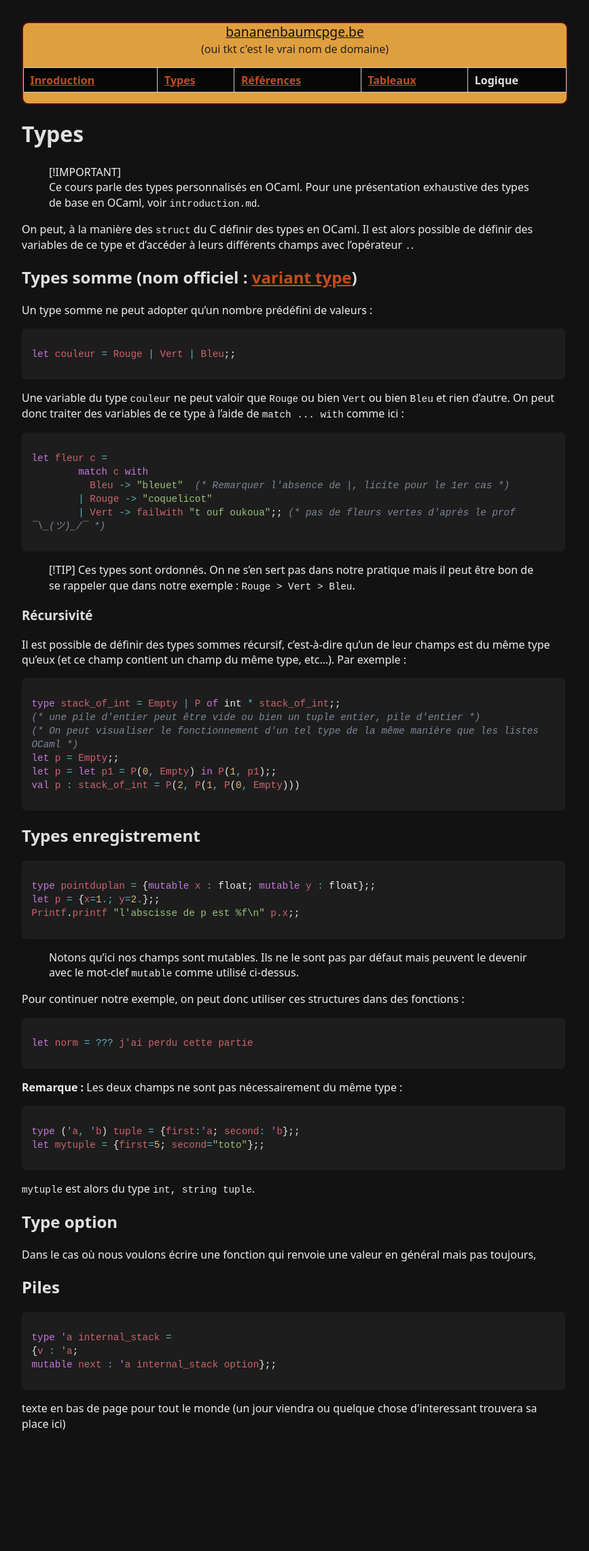
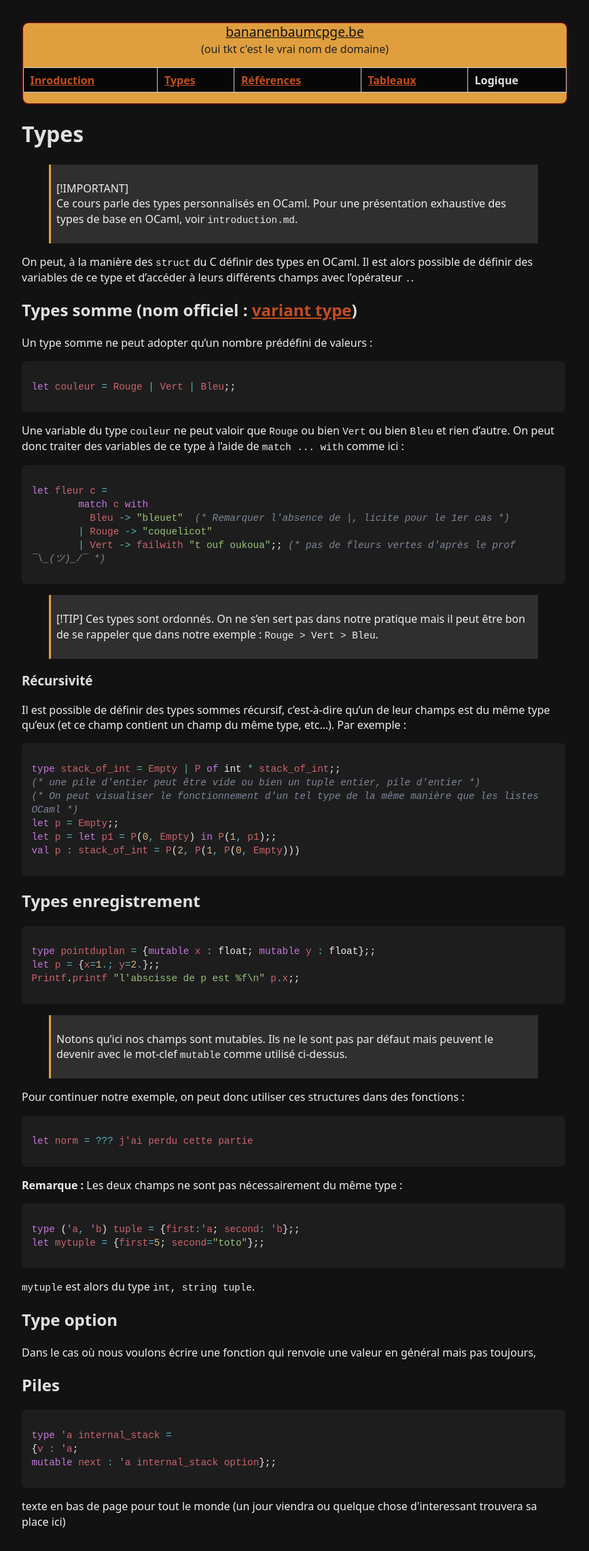
Before and after one commit to Bananachu/bananachu.github.io, a Jekyll site: the page built from info/types.md, in a window 1280 px wide. Shown: the whole page at 68% size, without its empty margins (208-1075 px from the left). Built offline with Jekyll 4.4.1, drawn with Linux system fonts in a browser that asks for light colours; our own code applies the rules of GitHub Pages for plain Markdown files; before the commit the page ends 2137 px from its top, so only the background shows below that.

Commit message:
Update default.html

```diff
--- a/_layouts/default.html
+++ b/_layouts/default.html
@@ -93,6 +93,13 @@
     .highlight .mi { color: #d9b676; }  /* numbers */
     .highlight .nn { color: #cd646c; }  /* class/module */
     .highlight .bp { color: #d19a66; }
+    blockquote {
+      border-style: none none none solid;
+      border-right-width: 5px;
+      border-color: #e09f3e;
+      background: #2f2f2f;
+      padding:0.5em;
+    }
   </style>
 </head>
 <body>
```
